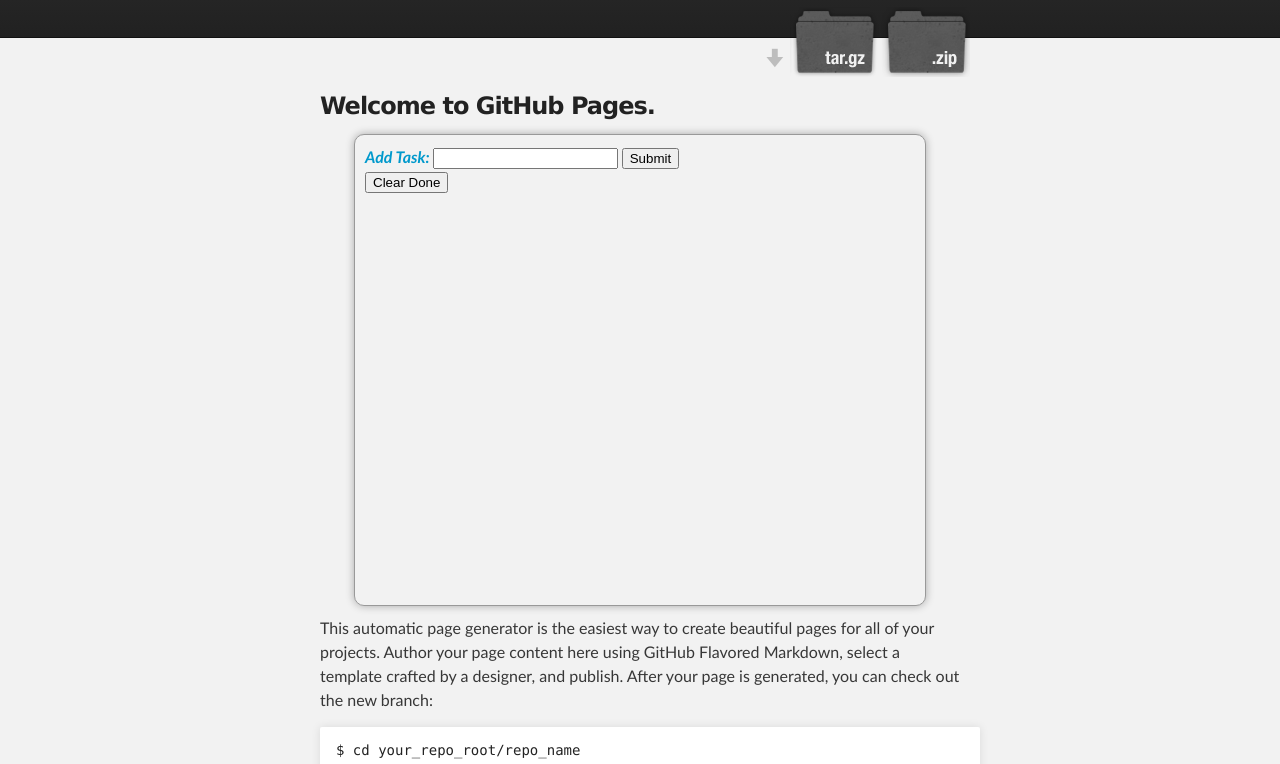
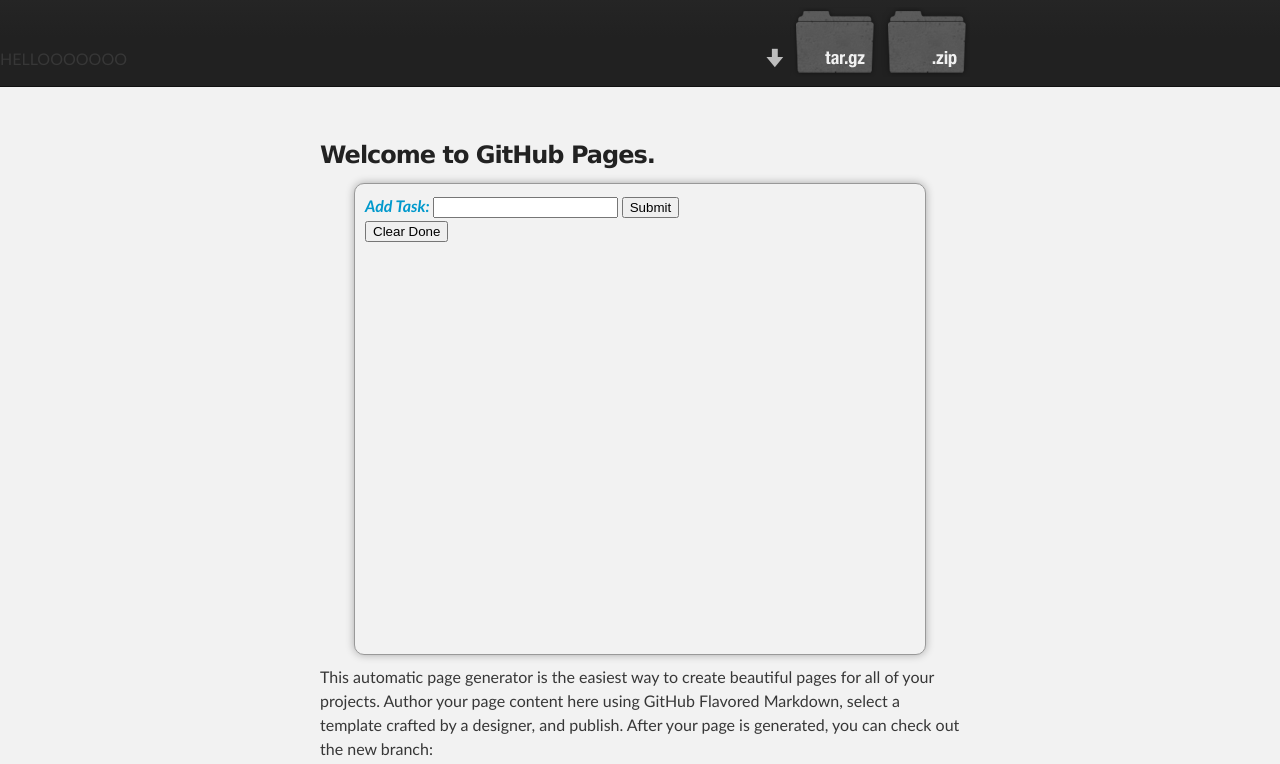
Before and after one commit to Odonata42/tasklist, a plain HTML site: page index.html in a window 1280 px wide. Shown: the part 172-936 px from the top of the page. Drawn offline with Linux system fonts and the light colour scheme.

Commit message:
testing commit

```diff
--- a/index.html
+++ b/index.html
@@ -33,6 +33,7 @@
     </div>
 
     <!-- MAIN CONTENT -->
+	<p> HELLOOOOOOO</p>
     <div id="main_content_wrap" class="outer">
       <section id="main_content" class="inner">
         <h3>
```
